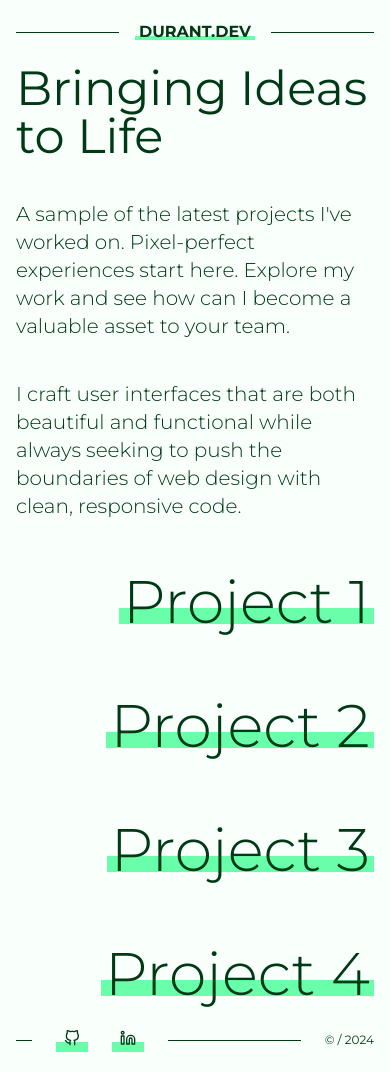
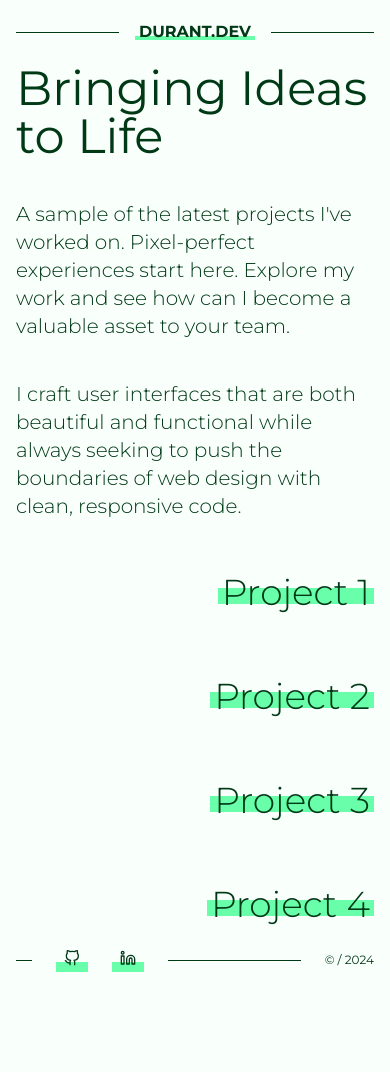
Before and after one commit to durantdurant95/portfolio, a Next.js app: page /projects in a window 390 px wide. After the commit the page ends 992 px from the top, so only its background shows below. Built offline with nearby package versions, Linux system fonts and the light colour scheme.

Commit message:
Refactor layout styles and update font size in Home page

```diff
--- a/app/projects/page.tsx
+++ b/app/projects/page.tsx
@@ -18,7 +18,7 @@ const Projects = () => {
           responsive code.
         </p>
       </section>
-      <section className="relative mt-2 flex flex-col items-end justify-center gap-14 text-6xl font-light lg:text-7xl xl:text-8xl">
+      <section className="relative mt-2 flex flex-col items-end justify-center gap-14 text-4xl font-light md:text-6xl lg:text-7xl xl:text-8xl">
         <Link
           href="/about"
           className="relative ml-3 p-1 transition-all duration-300 ease-in-out before:absolute before:bottom-3 before:left-0 before:-z-10 before:h-4 before:w-full before:bg-celtic-300 hover:scale-[1.02] hover:font-extrabold before:hover:h-20 before:hover:transform before:hover:duration-300  lg:before:hover:h-24 xl:before:hover:h-32"
```
